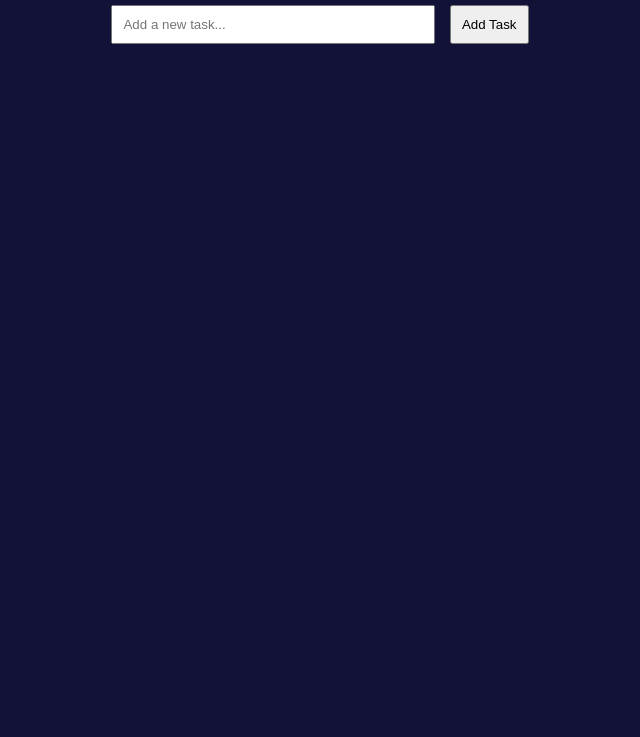
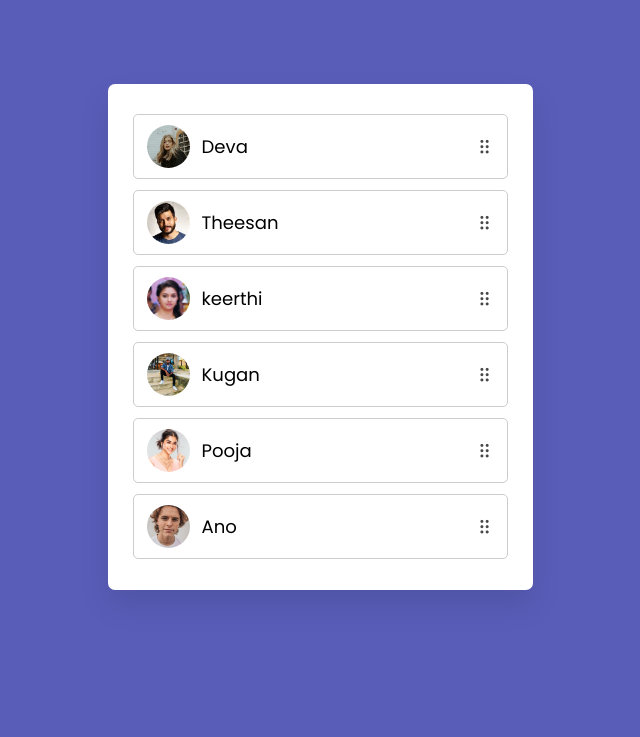
Before and after one commit to Kugatheesan/small-project, a plain HTML site: page index.html in a window 1280 px wide. Shown: the part 63-800 px from the top of the page, without its empty margins (320-960 px from the left). Drawn offline with nearby package versions, Linux system fonts and the light colour scheme.

Commit message:
Add files via upload

```diff
--- a/index.html
+++ b/index.html
@@ -1,16 +1,59 @@
 <!DOCTYPE html>
-<html lang="en">
-<head>
-    <meta charset="UTF-8">
+
+<html lang="en" dir="ltr">
+  <head>
+    <meta charset="utf-8">
+    <title>Drag and Drop Sortable List | CodingNepal</title>
+    <link rel="stylesheet" href="./type.css">
     <meta name="viewport" content="width=device-width, initial-scale=1.0">
-    <title>To-Do List</title>
-    <link rel="stylesheet" href="./to.css">
-</head>
-<body>
-    <h2>To-Do List</h2>
-    <input type="text" id="taskInput" placeholder="Add a new task...">
-    <button onclick="addTask()">Add Task</button>
-    <ul id="taskList"></ul>
-    <script src="./to.js"></script>
-</body>
+    <link rel="stylesheet" href="https://unicons.iconscout.com/release/v4.0.0/css/line.css">
+    <script src="./type.js" defer></script>
+  </head>
+  <body>
+    <ul class="sortable-list">
+      <li class="item" draggable="true">
+        <div class="details">
+          <img src="./img-1.jpg">
+          <span>Deva</span>
+        </div>
+        <i class="uil uil-draggabledots"></i>
+      </li>
+      <li class="item" draggable="true">
+        <div class="details">
+          <img src="./img-2.jpg">
+          <span>Theesan</span>
+        </div>
+        <i class="uil uil-draggabledots"></i>
+      </li>
+      <li class="item" draggable="true">
+        <div class="details">
+          <img src="./100+ Keerthy Suresh Top Best Photos And Wallpapers Ever - IndiaWords_com.jpeg">
+          <span>keerthi</span>
+        </div>
+        <i class="uil uil-draggabledots"></i>
+      </li>
+      <li class="item" draggable="true">
+        <div class="details">
+          <img src="./T07G74N00HF-U07FDU7A2ET-4d974ad4975c-512.png">
+          <span>Kugan</span>
+        </div>
+        <i class="uil uil-draggabledots"></i>
+      </li>
+      <li class="item" draggable="true">
+        <div class="details">
+          <img src="./msid-111490802,resizemode-4,height-900,width-1200,imglength-820304.webp">
+          <span>Pooja</span>
+        </div>
+        <i class="uil uil-draggabledots"></i>
+      </li>
+      <li class="item" draggable="true">
+        <div class="details">
+          <img src="./img-6.jpg">
+          <span> Ano</span>
+        </div>
+        <i class="uil uil-draggabledots"></i>
+      </li>
+    </ul>
+
+  </body>
 </html>
--- /dev/null
+++ b/type.css
@@ -0,0 +1,61 @@
+
+@import url('https://fonts.googleapis.com/css2?family=Poppins:wght@400;500;600&display=swap');
+* {
+  margin: 0;
+  padding: 0;
+  box-sizing: border-box;
+  font-family: 'Poppins', sans-serif;
+}
+body {
+  display: flex;
+  align-items: center;
+  justify-content: center;
+  min-height: 100vh;
+  background: #595DB8;
+}
+.sortable-list {
+  width: 425px;
+  padding: 25px;
+  background: #fff;
+  border-radius: 7px;
+  padding: 30px 25px 20px;
+  box-shadow: 0 15px 30px rgba(0, 0, 0, 0.1);
+}
+.sortable-list .item {
+  list-style: none;
+  display: flex;
+  cursor: move;
+  background: #fff;
+  align-items: center;
+  border-radius: 5px;
+  padding: 10px 13px;
+  margin-bottom: 11px;
+
+  border: 1px solid #ccc;
+  justify-content: space-between;
+}
+.item .details {
+  display: flex;
+  align-items: center;
+}
+.item .details img {
+  height: 43px;
+  width: 43px;
+  pointer-events: none;
+  margin-right: 12px;
+  object-fit: cover;
+  border-radius: 50%;
+}
+.item .details span {
+  font-size: 1.13rem;
+}
+.item i {
+  color: #474747;
+  font-size: 1.13rem;
+}
+.item.dragging {
+  opacity: 0.6;
+}
+.item.dragging :where(.details, i) {
+  opacity: 0;
+}
--- /dev/null
+++ b/type.js
@@ -0,0 +1,28 @@
+const sortableList = document.querySelector(".sortable-list");
+const items = sortableList.querySelectorAll(".item");
+
+items.forEach(item => {
+    item.addEventListener("dragstart", () => {
+
+        setTimeout(() => item.classList.add("dragging"), 0);
+    });
+
+    item.addEventListener("dragend", () => item.classList.remove("dragging"));
+});
+
+const initSortableList = (e) => {
+    e.preventDefault();
+    const draggingItem = document.querySelector(".dragging");
+
+    let siblings = [...sortableList.querySelectorAll(".item:not(.dragging)")];
+
+
+    let nextSibling = siblings.find(sibling => {
+        return e.clientY <= sibling.offsetTop + sibling.offsetHeight / 2;
+    });
+
+    sortableList.insertBefore(draggingItem, nextSibling);
+}
+
+sortableList.addEventListener("dragover", initSortableList);
+sortableList.addEventListener("dragenter", e => e.preventDefault());
```
Also changed, not shown: 100+ Keerthy Suresh Top Best Photos And Wallpapers Ever - IndiaWords_com.jpeg (added), T07G74N00HF-U07FDU7A2ET-4d974ad4975c-512.png (added), img-1.jpg (added), img-2.jpg (added), img-3.jpg (added), img-4.jpg (added), img-5.jpg (added), img-6.jpg (added), msid-111490802,resizemode-4,height-900,width-1200,imglength-820304.webp (added).
